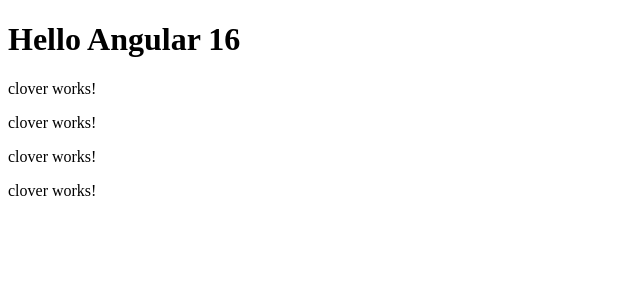
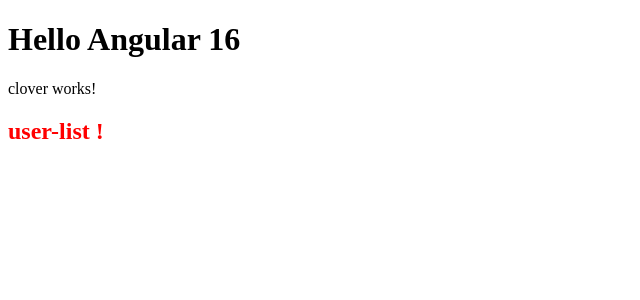
Before and after one commit to iampavanmun18/my-first-project, an Angular app: page / in a window 1280 px wide. Shown: the top 300 px of the page, without its empty margins (0-640 px from the left). Built offline with nearby package versions, Linux system fonts and the light colour scheme.

Commit message:
added inline-style in user-list component

```diff
--- a/src/app/app.component.html
+++ b/src/app/app.component.html
@@ -1,5 +1,3 @@
 <h1>Hello Angular {{title}}</h1>
 <app-clover></app-clover>
-<app-clover></app-clover>
-<app-clover></app-clover>
-<app-clover></app-clover>
+<app-user-list></app-user-list>
--- a/src/app/app.module.ts
+++ b/src/app/app.module.ts
@@ -4,11 +4,13 @@
 import { AppComponent } from './app.component';
 import { RouterModule } from '@angular/router';
 import { CloverComponent } from './clover/clover.component';
+import { UserListComponent } from './user-list/user-list.component';
 
 @NgModule({
   declarations: [
     AppComponent,
-    CloverComponent
+    CloverComponent,
+    UserListComponent
   ],
   imports: [
     BrowserModule
--- /dev/null
+++ b/src/app/user-list/user-list.component.html
@@ -0,0 +1 @@
+<h2 class="custom">user-list !</h2>
--- /dev/null
+++ b/src/app/user-list/user-list.component.ts
@@ -0,0 +1,12 @@
+import { Component } from '@angular/core';
+
+@Component({
+  selector: 'app-user-list',
+  templateUrl: './user-list.component.html',
+  styles: [
+    '.custom{ color:red }'
+  ]
+})
+export class UserListComponent {
+
+}
```
Also changed, not shown: 1 other file (tests, documents, lock files or other folders).
